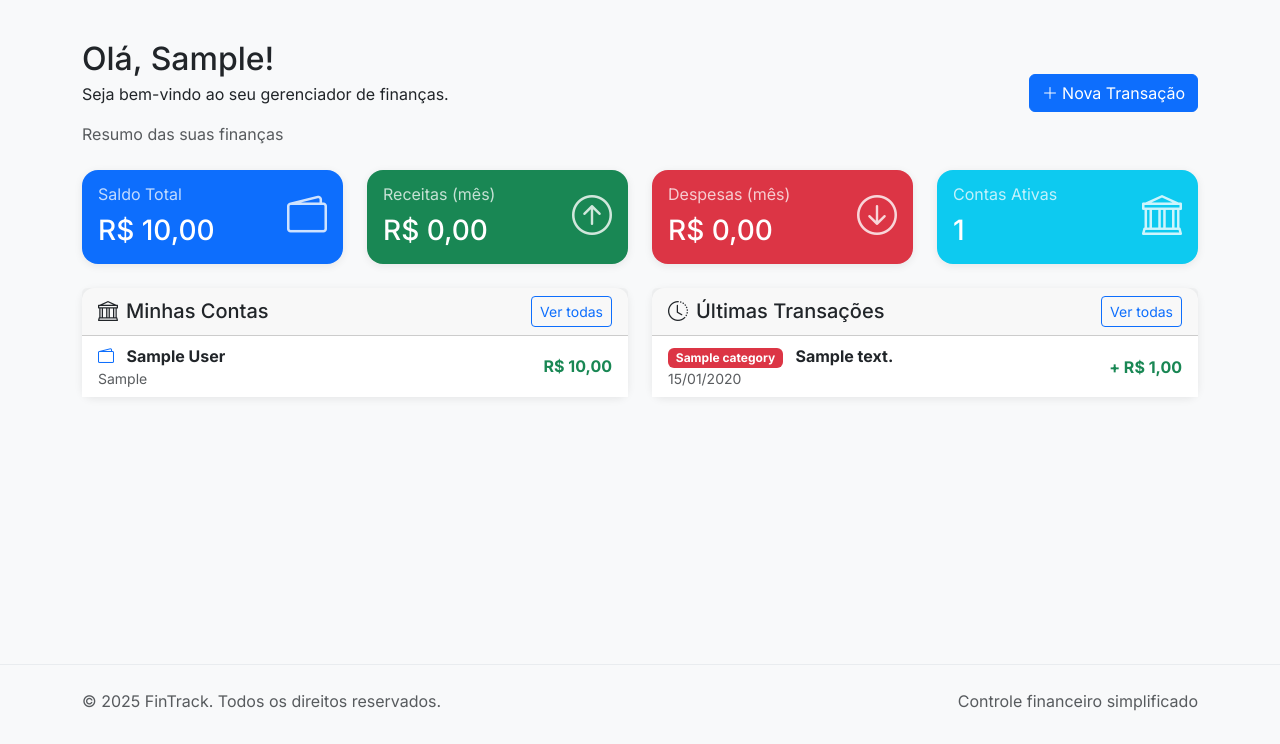
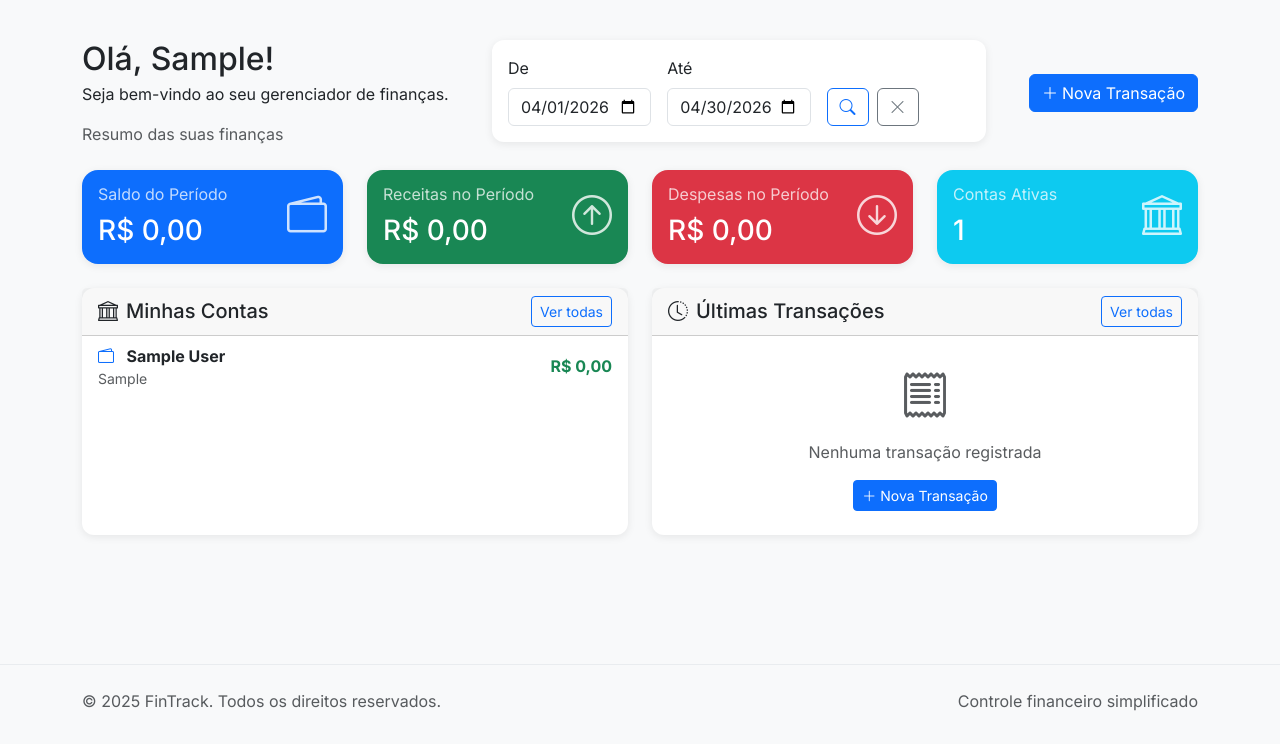
Before and after one commit to LucasOleques/fin-track, a Django app: page /dashboard/ in a window 1280 px wide. Shown: the part 56-800 px from the top of the page. Run offline with Django 5.2, Linux system fonts and the light colour scheme; a user stored in the database is signed in; tables that the repository leaves empty hold one stand-in row (values such as "Sample post").

Commit message:
fix: ajuste na dashboard para demonstrar somente entre o periodo filtrado.

```diff
--- a/fin_track_project/fin_track_project/views.py
+++ b/fin_track_project/fin_track_project/views.py
@@ -1,5 +1,8 @@
-from django.db.models import Sum
-from django.shortcuts import render
+import calendar
+from decimal import Decimal
+from django.db.models import Sum, Q, F
+from django.db.models.functions import Coalesce
+from django.shortcuts import render, redirect
 from django.contrib.auth.decorators import login_required
 from django.utils import timezone
 
@@ -11,50 +14,61 @@ def base_view(request):
     if not request.user.is_authenticated:
         return render(request, 'apps/user/login.html')
     else:
-        accounts = Account.objects.filter(user=request.user)
-        total_balance = accounts.aggregate(Sum('balance'))['balance__sum'] or 0.00
-        active_accounts = accounts.filter(is_active=True).count()
-
-        context = {
-            'accounts': accounts,
-            'total_balance': total_balance,
-            'active_accounts': active_accounts,
-            # 'recent_transactions': recent_transactions,
-            'monthly_income': 0.00,
-            'monthly_expenses': 0.00,
-        }
-        return render(request, 'dashboard.html', context)
+        return redirect('dashboard')
 
 @login_required
 def dashboard_view(request):
-    accounts = Account.objects.filter(user=request.user)
-    total_balance = accounts.aggregate(Sum('balance'))['balance__sum'] or 0.00
-    active_accounts = accounts.filter(is_active=True).count()
-
-    transactions = Transaction.objects.filter(user=request.user).order_by('-date')[:10]
+    base_accounts = Account.objects.filter(user=request.user).order_by('name')
+    active_accounts = base_accounts.filter(is_active=True).count()
 
     today = timezone.now().date()
-    first_day_month = today.replace(day=1)
+    is_filtered = 'date_from' in request.GET or 'date_to' in request.GET
 
-    monthly_income = Transaction.objects.filter(
-        user=request.user,
-        transaction_type='receita',
-        date__gte=first_day_month
-    ).aggregate(Sum('value'))['value__sum'] or 0.00
+    if is_filtered:
+        date_from = request.GET.get('date_from')
+        date_to = request.GET.get('date_to')
+    else:
+        first_day_month = today.replace(day=1)
+        _, num_days = calendar.monthrange(today.year, today.month)
+        last_day_month = today.replace(day=num_days)
 
-    monthly_expenses = Transaction.objects.filter(
-        user=request.user,
-        transaction_type='despesa',
-        date__gte=first_day_month
-    ).aggregate(Sum('value'))['value__sum'] or 0.00
+        date_from = first_day_month.strftime('%Y-%m-%d')
+        date_to = last_day_month.strftime('%Y-%m-%d')
+
+    base_transactions = Transaction.objects.filter(user=request.user)
+    if date_from:
+        base_transactions = base_transactions.filter(date__gte=date_from)
+    if date_to:
+        base_transactions = base_transactions.filter(date__lte=date_to)
+
+    account_period_balances = base_transactions.values('account_id').annotate(
+        period_income=Coalesce(Sum('value', filter=Q(transaction_type='receita')), Decimal('0.0')),
+        period_expense=Coalesce(Sum('value', filter=Q(transaction_type='despesa')), Decimal('0.0'))
+    ).annotate(
+        period_balance=F('period_income') - F('period_expense')
+    )
+    balance_map = {item['account_id']: item['period_balance'] for item in account_period_balances}
+
+    for account in base_accounts:
+        account.period_balance = balance_map.get(account.pk, Decimal('0.0'))
+
+    calc_transactions = base_transactions.exclude(account__type='poupanca')
+    transactions = base_transactions.order_by('-date')[:10]
+
+    period_income = calc_transactions.filter(transaction_type='receita').aggregate(Sum('value'))['value__sum'] or Decimal('0.00')
+    period_expenses = calc_transactions.filter(transaction_type='despesa').aggregate(Sum('value'))['value__sum'] or Decimal('0.00')
+
+    total_balance = period_income - period_expenses
 
     context = {
-        'accounts': accounts,
+        'accounts': base_accounts,
         'total_balance': total_balance,
         'active_accounts': active_accounts,
         'transactions': transactions,
-        'monthly_income': monthly_income,
-        'monthly_expenses': monthly_expenses,
+        'period_income': period_income,
+        'period_expenses': period_expenses,
+        'date_from': date_from,
+        'date_to': date_to,
     }
 
     return render(request, 'dashboard.html', context)
--- a/fin_track_project/templates/dashboard.html
+++ b/fin_track_project/templates/dashboard.html
@@ -11,6 +11,32 @@
             <p class="text">Seja bem-vindo ao seu gerenciador de finanças.</p>
             <p class="text-muted mb-0">Resumo das suas finanças</p>
         </div>
+            <!-- Filtros -->
+            <div class="card mb-1">
+                <div class="card-body">
+                    <form method="get" class="row g-3">
+
+                        <!-- Data -->
+                        <div class="col-md-4">
+                            <label class="form-label">De</label>
+                            <input type="date" class="form-control" name="date_from" value="{{ date_from }}">
+                        </div>
+                        <div class="col-md-4">
+                            <label class="form-label">Até</label>
+                            <input type="date" class="form-control" name="date_to" value="{{ date_to }}">
+                        </div>
+
+                        <div class="col-md-2 d-flex align-items-end gap-2">
+                            <button type="submit" class="btn btn-outline-primary flex-grow-1" title="Pesquisar com os filtros selecionados">
+                                <i class="bi bi-search"></i>
+                            </button>
+                            <a href="{% url 'dashboard' %}?date_from=&amp;date_to=" class="btn btn-outline-secondary" title="Limpar filtros e ver tudo">
+                                <i class="bi bi-x-lg"></i>
+                            </a>
+                        </div>
+                    </form>
+                </div>
+            </div>
         <div>
             <a href="{% url 'transactions:create' %}" class="btn btn-primary">
                 <i class="bi bi-plus-lg me-1"></i>Nova Transação
@@ -24,7 +50,7 @@
                 <div class="card-body">
                     <div class="d-flex justify-content-between">
                         <div>
-                            <p class="card-subtitle mb-2 opacity-75">Saldo Total</p>
+                            <p class="card-subtitle mb-2 opacity-75">Saldo do Período</p>
                             <h3 class="card-title mb-0">R$ {{ total_balance|floatformat:2 }}</h3>
                         </div>
                         <div class="card-icon">
@@ -40,8 +66,8 @@
                 <div class="card-body">
                     <div class="d-flex justify-content-between">
                         <div>
-                            <p class="card-subtitle mb-2 opacity-75">Receitas (mês)</p>
-                            <h3 class="card-title mb-0">R$ {{ monthly_income|floatformat:2 }}</h3>
+                            <p class="card-subtitle mb-2 opacity-75">Receitas no Período</p>
+                            <h3 class="card-title mb-0">R$ {{ period_income|floatformat:2 }}</h3>
                         </div>
                         <div class="card-icon">
                             <i class="bi bi-arrow-up-circle"></i>
@@ -56,8 +82,8 @@
                 <div class="card-body">
                     <div class="d-flex justify-content-between">
                         <div>
-                            <p class="card-subtitle mb-2 opacity-75">Despesas (mês)</p>
-                            <h3 class="card-title mb-0">R$ {{ monthly_expenses|floatformat:2 }}</h3>
+                            <p class="card-subtitle mb-2 opacity-75">Despesas no Período</p>
+                            <h3 class="card-title mb-0">R$ {{ period_expenses|floatformat:2 }}</h3>
                         </div>
                         <div class="card-icon">
                             <i class="bi bi-arrow-down-circle"></i>
@@ -101,9 +127,18 @@
                                     <a href="{% url 'accounts:detail' account.id_account %}" class="text-dark text-decoration-none"><strong>{{ account.name }}</strong></a>
                                     <small class="text-muted d-block">{{ account.bank }}</small>
                                 </div>
-                                <span class="{% if account.balance >= 0 %}text-success{% else %}text-danger{% endif %} fw-bold">
-                                    R$ {{ account.balance|floatformat:2 }}
-                                </span>
+                                {% if account.type == 'poupanca' %}
+                                    <span class="text-dark small me-2 opacity-75" title="Contas de poupança não são incluídas no saldo total">
+                                        Não soma com o saldo total.
+                                    </span>
+                                    <span class="{% if account.period_balance >= 0 %}text-success{% else %}text-danger{% endif %} fw-bold" title="Balanço da conta no período selecionado">
+                                        R$ {{ account.period_balance|floatformat:2 }}
+                                    </span>
+                                {% else %}
+                                    <span class="{% if account.period_balance >= 0 %}text-success{% else %}text-danger{% endif %} fw-bold" title="Balanço da conta no período selecionado">
+                                        R$ {{ account.period_balance|floatformat:2 }}
+                                    </span>
+                                {% endif %}
                             </li>
                             {% endfor %}
                         </ul>
@@ -138,10 +173,19 @@
                                     <strong>{{ transaction.description|truncatechars:30 }}</strong>
                                     <small class="text-muted d-block">{{ transaction.date|date:"d/m/Y" }}</small>
                                 </div>
-                                <span class="{% if transaction.transaction_type == 'receita' %}text-success{% else %}text-danger{% endif %} fw-bold">
-                                    {% if transaction.transaction_type == 'receita' %}+{% else %}-{% endif %}
-                                    R$ {{ transaction.value|floatformat:2 }}
+                                {% if transaction.account.type == 'poupanca' %}
+                                    <span class="text-dark small me-2 opacity-75" title="Contas de poupança não são incluídas no saldo total">
+                                        Não soma com a receita.
+                                    </span>
+                                    <span class="{% if transaction.transaction_type == 'receita' %}text-success{% else %}text-danger{% endif %} fw-bold">
+                                    R$ {% if transaction.transaction_type == 'receita' %}{% else %}-{% endif %}
+                                    {{ transaction.value|floatformat:2 }}
+                                {% else %}
+                                    <span class="{% if transaction.transaction_type == 'receita' %}text-success{% else %}text-danger{% endif %} fw-bold">
+                                    R$ {% if transaction.transaction_type == 'receita' %}{% else %}-{% endif %}
+                                    {{ transaction.value|floatformat:2 }}
                                 </span>
+                                {% endif %}
                             </li>
                             {% endfor %}
                         </ul>
```
